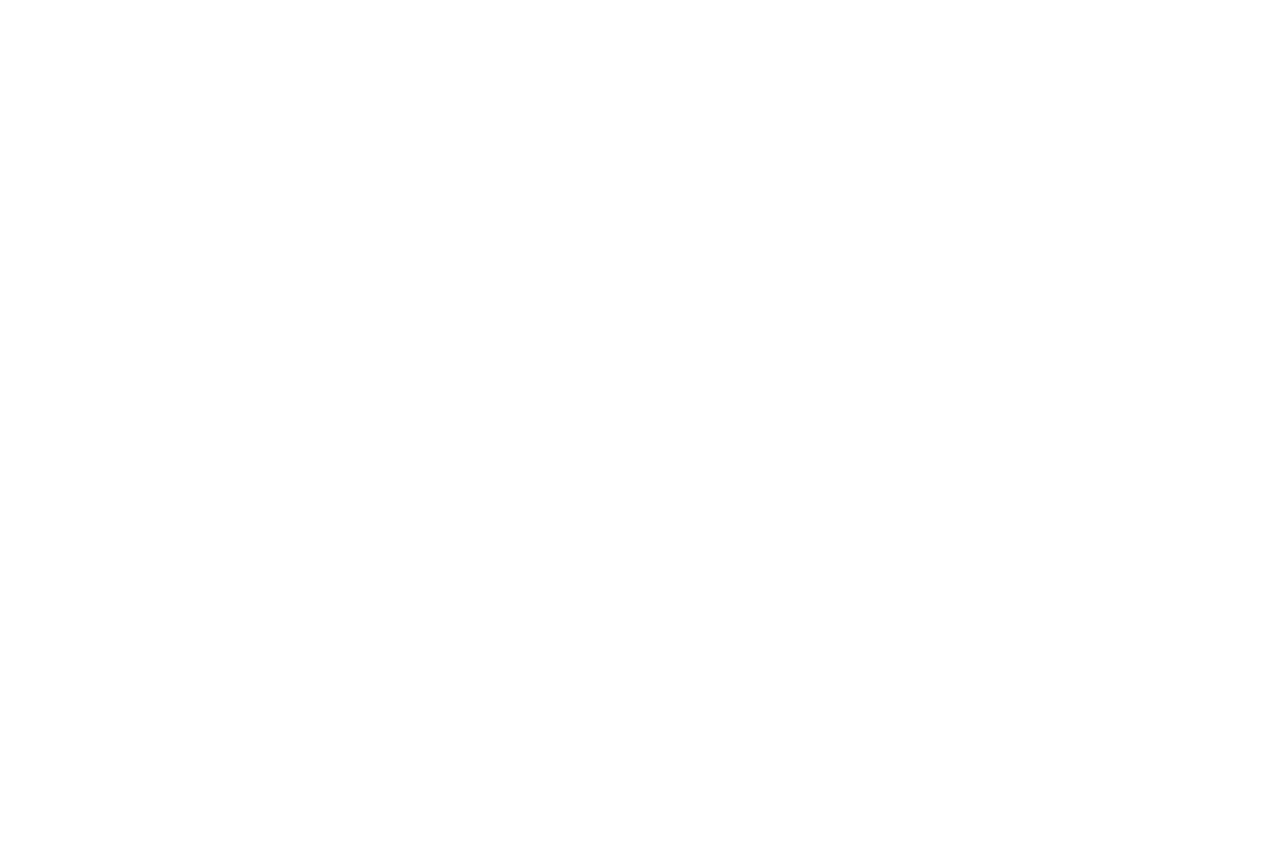
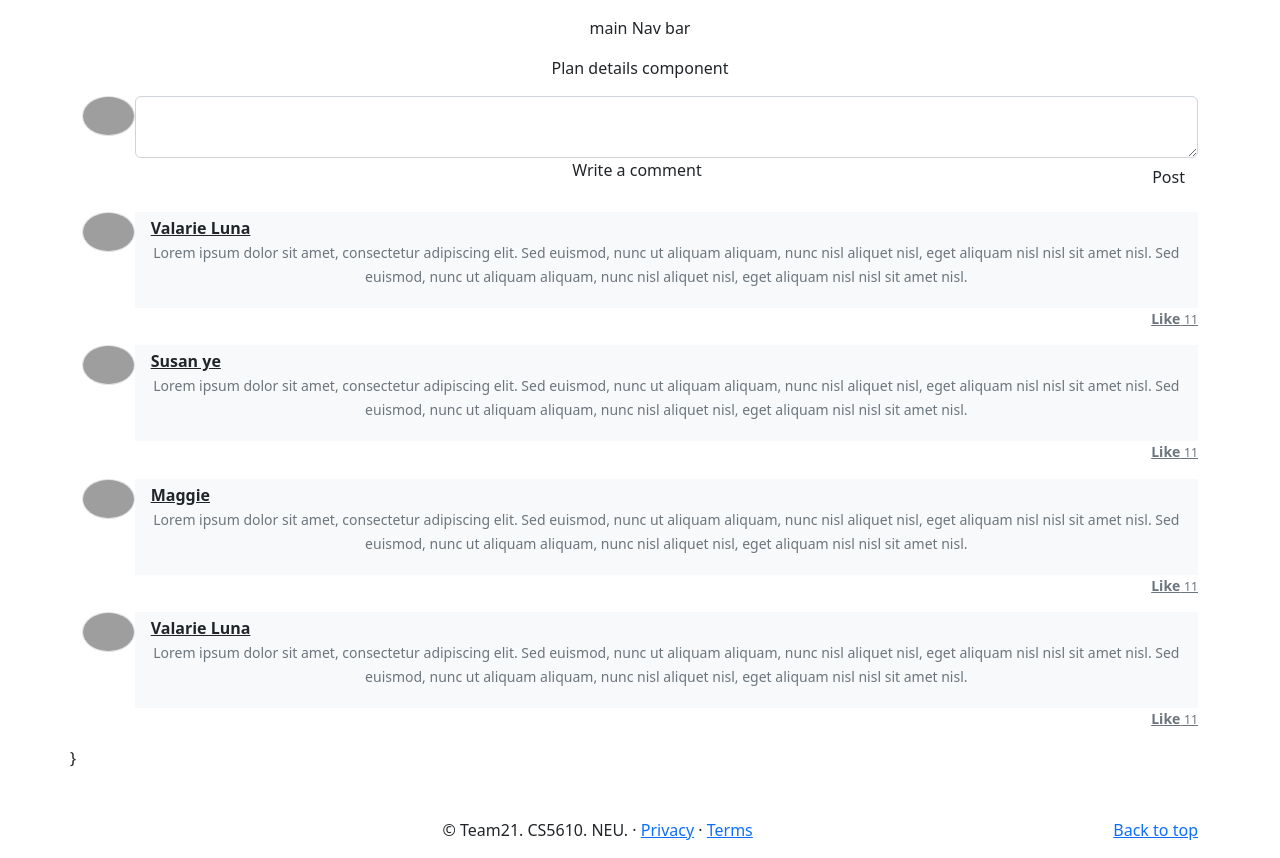
Before and after one commit to Pats-Chen/CS5610-WebDev-Team21, a React (Create React App) app: page /review in a window 1280 px wide. Before the commit this address had no page. Before the commit the page ends 800 px from the top, so only its background shows below. Built offline with nearby package versions, Linux system fonts and the light colour scheme; grey boxes are pictures that could not be loaded.

Commit message:
first commit - review

```diff
--- a/src/App.js
+++ b/src/App.js
@@ -7,6 +7,7 @@
 import GoogleMapTest from "./GoogleMapTest";
 import Home from "./home/index.js";
 import Profile from "./profile/index.js";
+import MyReviews from "./reviews";
 
 function App() {
   return (
@@ -16,6 +17,7 @@
             <Routes>
                 <Route path="/profile/*" element={<Profile/>}/>
                 <Route path="/googleMapTest" element={<GoogleMapTest/>}/>
+                <Route path="/review" element={<MyReviews/>}/>
             </Routes>
             </div>
         </BrowserRouter>
--- a/src/profile/myTrips/my-trip-items.js
+++ b/src/profile/myTrips/my-trip-items.js
@@ -16,6 +16,7 @@
             <div className="col-lg-4 col-sm-6">
                 <svg className="bd-placeholder-img rounded-circle" width="140" height="140"
                      xmlns="http://www.w3.org/2000/svg" role="img" aria-label="Placeholder: 140x140"
+                     xmlns="http://www.w3.org/2000/svg" role="img" aria-label="Placeholder: 140x140"
                      preserveAspectRatio="xMidYMid slice" focusable="false"><title>Placeholder</title>
                     <rect width="100%" height="100%" fill="#777"/>
                     <text x="50%" y="50%" fill="#777" dy=".3em">140x140</text>
--- /dev/null
+++ b/src/reviews/index.js
@@ -0,0 +1,38 @@
+import React    from "react";
+import ReviewItems from "./review-items.js";
+import WriteReview from "./write-review.js";
+import reviews from "./reviews.json";
+
+function MyReviews(props) {
+    return (
+       <>
+
+           <div className="mt-3 mb-3"> main Nav bar</div>
+
+
+           <div className="mt-3 mb-3"> Plan details component </div>
+
+
+           <div>
+               <WriteReview/>
+
+               <div className="row">
+                   {reviews.map(review =>
+                       <ReviewItems key={review._id} summary={review}/>
+                   )}
+                   }
+               </div>
+
+           </div>
+           <div className="mt-5">
+
+               <p className="float-end"><a href="#">Back to top</a></p>
+               <p>&copy; Team21. CS5610. NEU. &middot; <a href="#">Privacy</a> &middot; <a href="#">Terms</a></p>
+
+           </div>
+
+       </>
+    );
+}
+
+export default MyReviews;
--- /dev/null
+++ b/src/reviews/review-items.js
@@ -0,0 +1,46 @@
+import React from "react";
+
+const ReviewItems = ({
+
+    summary = {
+        "_id": "123",
+        "Name": "Valarie Luna",
+       " userImage":
+            "http://shorebread.com/wp-content/uploads/2013/08/purple-blue-and-orange-sunset_75664102.jpg",
+       " content":
+            "Lorem ipsum dolor sit amet, consectetur adipiscing elit. Sed euismod, nunc ut aliquam aliquam, nunc nisl aliquet nisl, eget aliquam nisl nisl sit amet nisl. Sed euismod, nunc ut aliquam aliquam, nunc nisl aliquet nisl, eget aliquam nisl nisl sit amet nisl.",
+        "likes": "11"
+         }
+    }) => {
+
+
+    return (
+        <div>
+            <div className="d-flex mb-3">
+                <a href="">
+                    <img
+                        src={summary.userImage}
+                        className="border rounded-circle mr-2"
+                        alt=""
+                        style={{ height: "40px" }}
+                    />
+                </a>
+                <div>
+                    <div className="bg-light rounded-lg px-3 py-1">
+                        <a href="" className="text-dark mb-0 d-flex">
+                            <strong>{summary.Name}</strong>
+                        </a>
+                        <p className="text-muted d-block">
+                            <small>{summary.content}</small>
+                        </p>
+                    </div>
+                    <a href="" className="text-muted small ml-3 mr-2 float-end">
+                        <strong>Like</strong> <small>{summary.likes}</small>
+                    </a>
+                </div>
+            </div>
+        </div>
+    );
+};
+
+export default ReviewItems;
--- /dev/null
+++ b/src/reviews/reviews.json
@@ -0,0 +1,29 @@
+[{
+  "_id":"123",
+  "Name": "Valarie Luna",
+  "userImage": "https://mdbootstrap.com/img/new/avatars/18.jpg",
+  "content": "Lorem ipsum dolor sit amet, consectetur adipiscing elit. Sed euismod, nunc ut aliquam aliquam, nunc nisl aliquet nisl, eget aliquam nisl nisl sit amet nisl. Sed euismod, nunc ut aliquam aliquam, nunc nisl aliquet nisl, eget aliquam nisl nisl sit amet nisl.",
+  "likes": 11
+},
+  {
+    "_id":"234",
+    "Name": "Susan ye",
+    "userImage": "https://mdbootstrap.com/img/new/avatars/18.jpg",
+    "content": "Lorem ipsum dolor sit amet, consectetur adipiscing elit. Sed euismod, nunc ut aliquam aliquam, nunc nisl aliquet nisl, eget aliquam nisl nisl sit amet nisl. Sed euismod, nunc ut aliquam aliquam, nunc nisl aliquet nisl, eget aliquam nisl nisl sit amet nisl.",
+    "likes": 11
+  },
+  {
+    "_id":"456",
+    "Name": "Maggie",
+    "userImage": "https://mdbootstrap.com/img/new/avatars/18.jpg",
+    "content": "Lorem ipsum dolor sit amet, consectetur adipiscing elit. Sed euismod, nunc ut aliquam aliquam, nunc nisl aliquet nisl, eget aliquam nisl nisl sit amet nisl. Sed euismod, nunc ut aliquam aliquam, nunc nisl aliquet nisl, eget aliquam nisl nisl sit amet nisl.",
+    "likes": 11
+  },
+  {
+    "_id":"789",
+    "Name": "Valarie Luna",
+    "userImage": "https://mdbootstrap.com/img/new/avatars/18.jpg",
+    "content": "Lorem ipsum dolor sit amet, consectetur adipiscing elit. Sed euismod, nunc ut aliquam aliquam, nunc nisl aliquet nisl, eget aliquam nisl nisl sit amet nisl. Sed euismod, nunc ut aliquam aliquam, nunc nisl aliquet nisl, eget aliquam nisl nisl sit amet nisl.",
+    "likes": 11
+  }
+]
--- /dev/null
+++ b/src/reviews/write-review.js
@@ -0,0 +1,32 @@
+import React from "react";
+
+const WriteReview = () => {
+    return (
+        <div className="d-flex mb-3">
+            <a href="">
+                <img
+                    src="https://mdbootstrap.com/img/new/avatars/18.jpg"
+                    className="border rounded-circle mr-2"
+                    alt=""
+                    style={{ height: "40px" }}
+                />
+            </a>
+            <div className="form-outline w-100">
+          <textarea
+              className="form-control"
+              id="textAreaExample"
+              rows="2"
+          ></textarea>
+                <label
+                    className="form-label "
+                    htmlFor="textAreaExample"
+                >
+                    Write a comment
+                </label>
+                <button className="btn  float-end" type="button">Post</button>
+            </div>
+        </div>
+    );
+}
+
+export default WriteReview;
```
